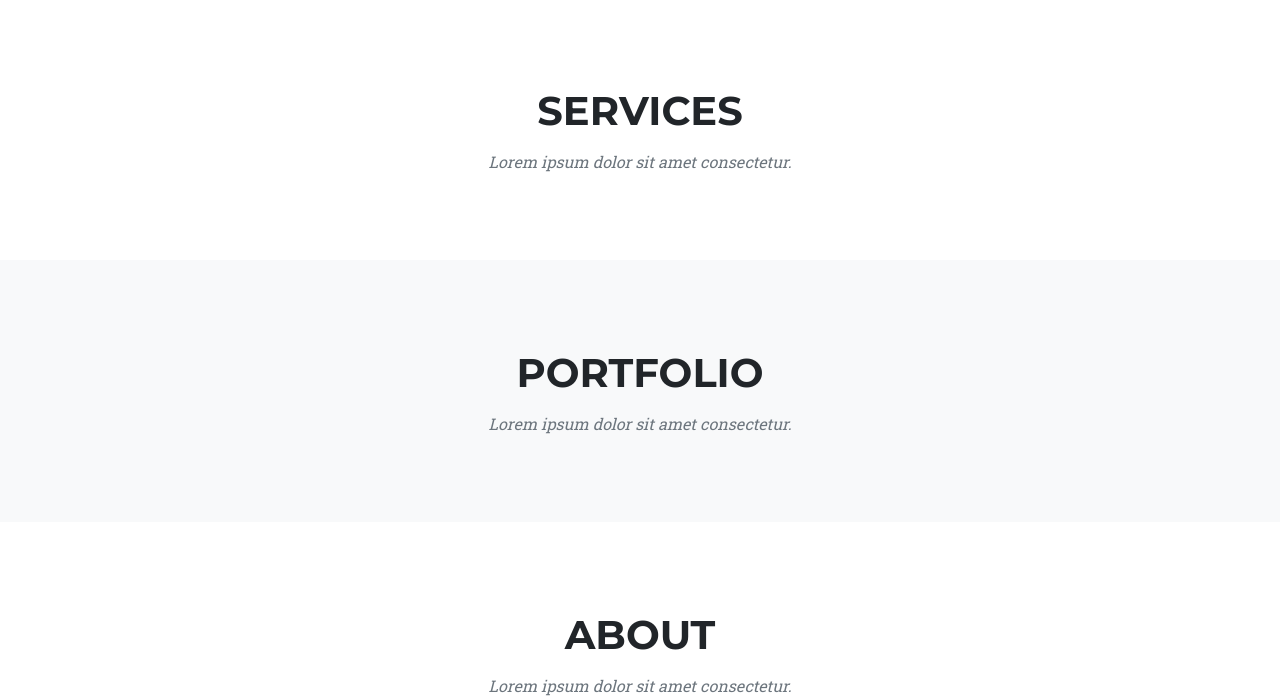
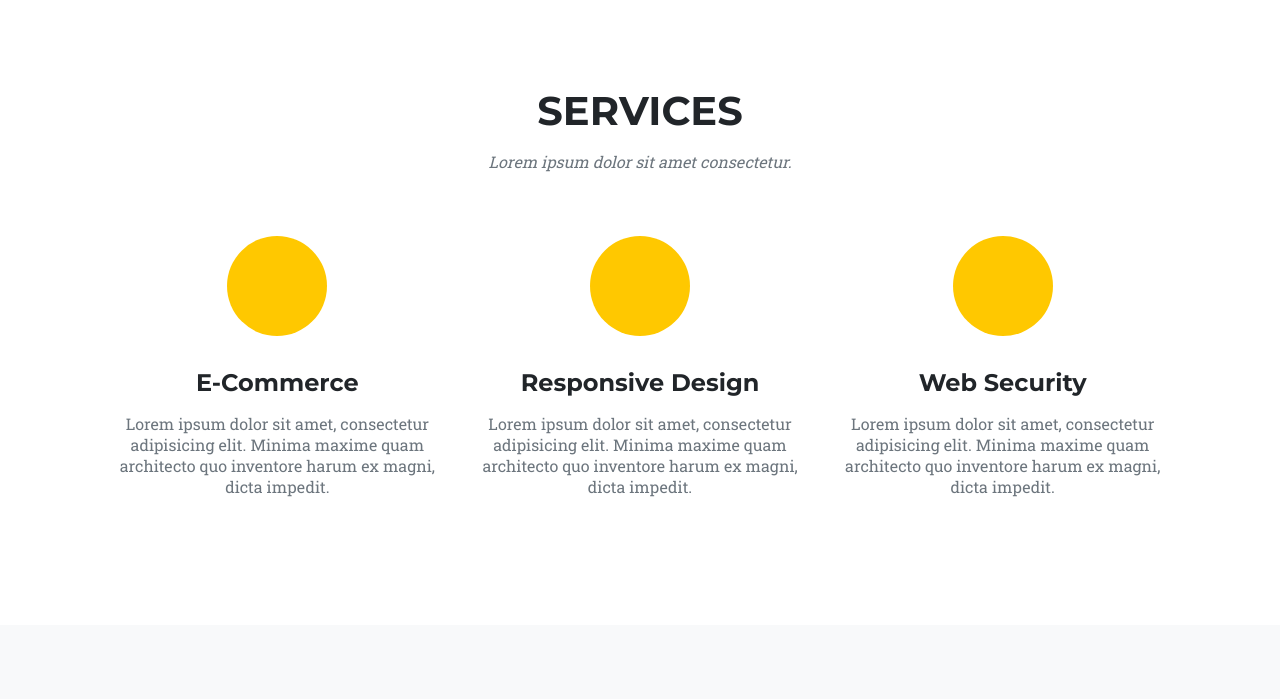
Before and after one commit to sdrew712/css-clone, a plain HTML site: page index.html in a window 1280 px wide. Shown: the part 844-1543 px from the top of the page. Drawn offline with Linux system fonts and the light colour scheme.

Commit message:
add services section

```diff
--- a/index.html
+++ b/index.html
@@ -38,8 +38,31 @@
       </div>
     </header>
     <div id="services" class="body-content">
-      <h3 class="body-header">SERVICES</h3>
+      <h2 class="body-header">SERVICES</h2>
       <h4 class="body-description">Lorem ipsum dolor sit amet consectetur.</h4>
+      <div id="services-container">
+        <div class="service">
+          <svg>
+            <circle cx="50" cy="50" r="50" fill="#ffc800"/>
+          </svg>
+          <h3 class="service-title">E-Commerce</h3>
+          <p class="service-description">Lorem ipsum dolor sit amet, consectetur adipisicing elit. Minima maxime quam architecto quo inventore harum ex magni, dicta impedit.</p>
+        </div>
+        <div class="service">
+          <svg>
+            <circle cx="50" cy="50" r="50" fill="#ffc800"/>
+          </svg>
+          <h3 class="service-title">Responsive Design</h3>
+          <p class="service-description">Lorem ipsum dolor sit amet, consectetur adipisicing elit. Minima maxime quam architecto quo inventore harum ex magni, dicta impedit.</p>
+        </div>
+        <div class="service">
+          <svg>
+            <circle cx="50" cy="50" r="50" fill="#ffc800"/>
+          </svg>
+          <h3 class="service-title">Web Security</h3>
+          <p class="service-description">Lorem ipsum dolor sit amet, consectetur adipisicing elit. Minima maxime quam architecto quo inventore harum ex magni, dicta impedit.</p>
+        </div>
+      </div>
     </div>
     <div id="portfolio" class="body-content">
       <h3 class="body-header">PORTFOLIO</h3>
--- a/styles.css
+++ b/styles.css
@@ -9,7 +9,8 @@ body {
 h1,
 h2,
 h3,
-h4 {
+h4,
+p {
   margin: 0;
 }
 
@@ -80,7 +81,7 @@ button {
 
 .body-content {
   padding-top: 5.5rem;
-  padding-bottom: 5.5rem;
+  padding-bottom: 8rem;
   display: flex;
   justify-content: space-between;
   align-items: center;
@@ -95,6 +96,40 @@ button {
 .body-description {
   font-family: Roboto Slab;
   font-style: italic;
+  color: rgb(108, 117, 125);
+  font-weight: 400;
+}
+
+svg {
+  height: 100px;
+  width: 100px;
+}
+
+#services-container {
+  display: flex;
+  justify-content: space-evenly;
+  padding: 4rem 6rem 0rem 6rem;
+}
+
+.service {
+  display: flex;
+  flex-direction: column;
+  justify-content: center;
+  align-items: center;
+  padding-left: 1rem;
+  padding-right: 1rem;
+  text-align: center;
+}
+
+.service-title {
+  font-size: 1.5rem;
+  padding-top: 2rem;
+  padding-bottom: 1rem;
+}
+
+.service-description {
+  font-size: 1rem;
+  font-family: Roboto Slab;
   color: rgb(108, 117, 125);
   font-weight: 400;
 }
```
